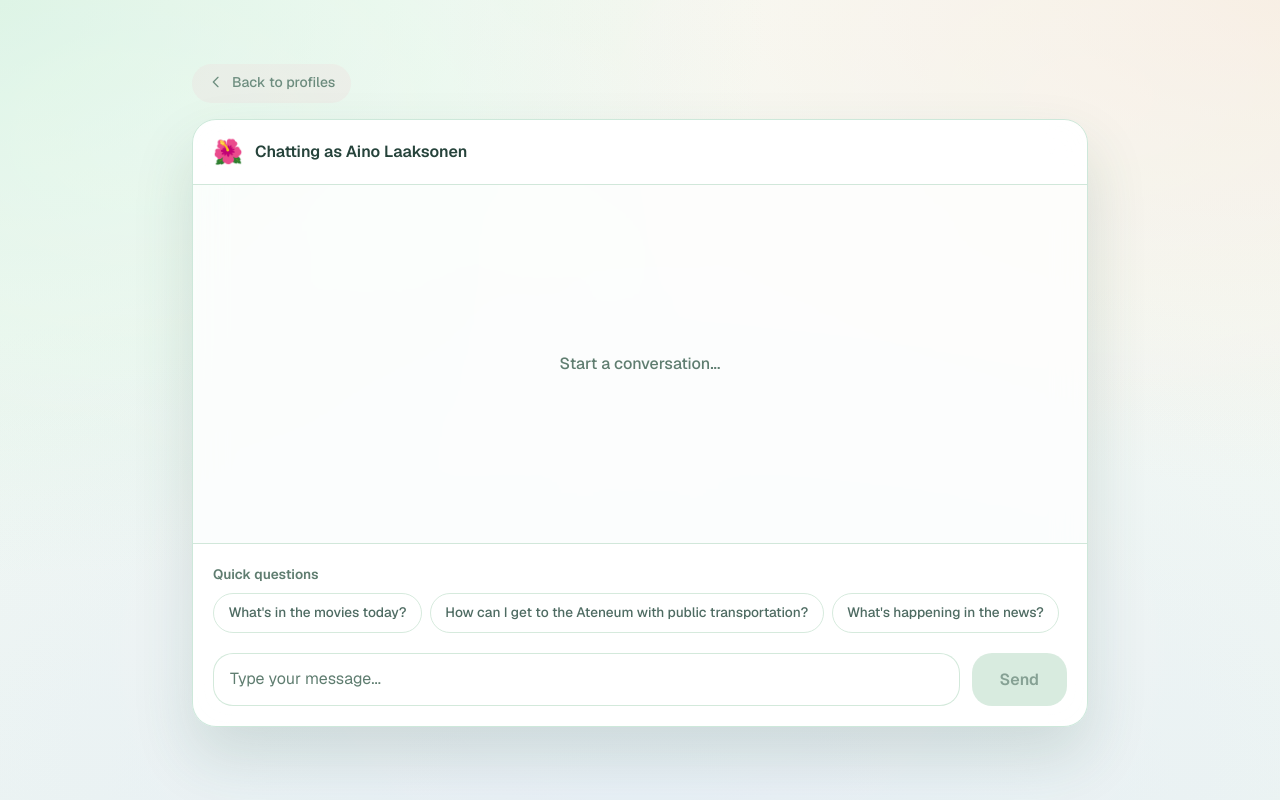
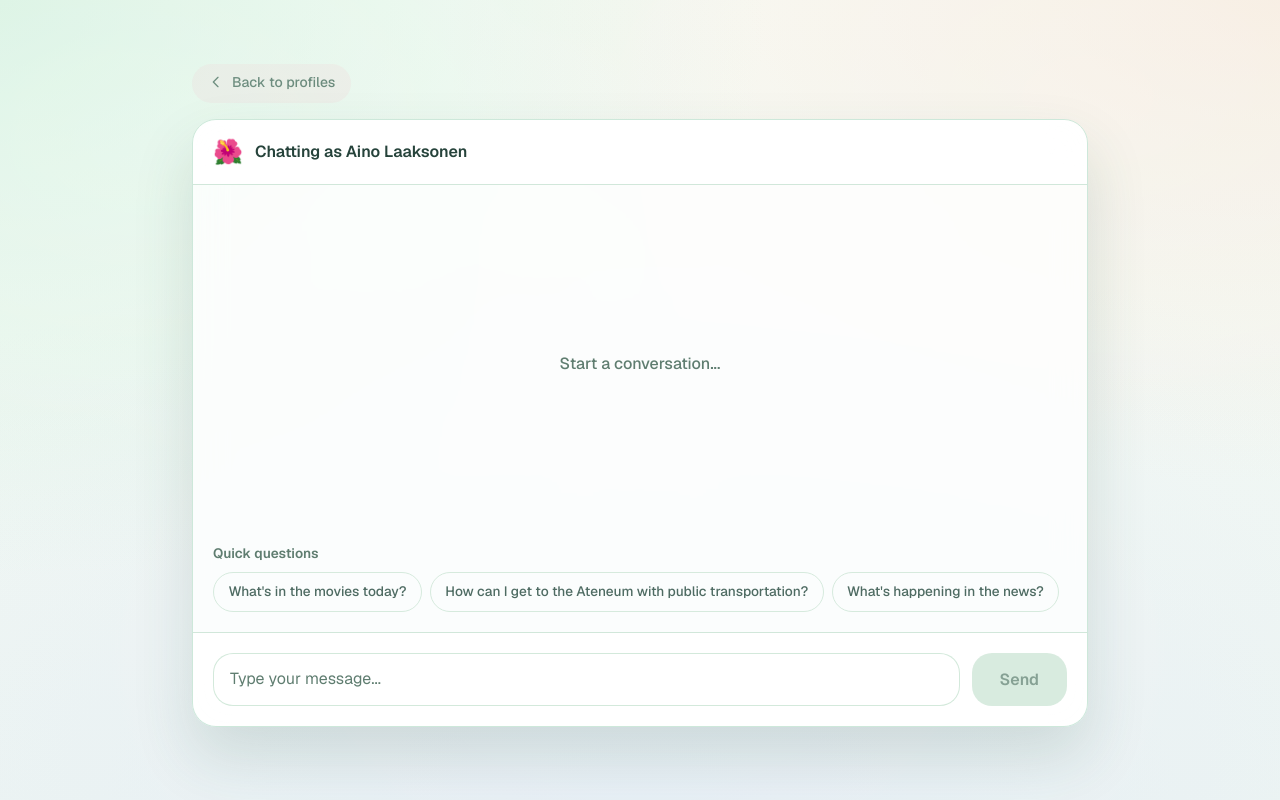
Before and after one commit to eloneonn/elderly-chat, a Next.js app: page / in a window 1280 px wide. Both pictures are taken after a click on the button 274 px from the left and 458 px from the top of the page. Built offline with nearby package versions, Linux system fonts and the light colour scheme.

Commit message:
improvement

```diff
--- a/components/ChatInput.tsx
+++ b/components/ChatInput.tsx
@@ -37,9 +37,9 @@ export default function ChatInput({
   };
 
   return (
-    <div className="chat-input p-5">
+    <>
       {presetMessages && presetMessages.length > 0 && (
-        <div className="chat-input__preset-row">
+        <div className="chat-input__preset-row px-5">
           <div className="chat-input__preset-label">Quick questions</div>
           <div className="chat-input__preset-list">
             {presetMessages.map((preset) => (
@@ -56,6 +56,8 @@ export default function ChatInput({
           </div>
         </div>
       )}
+
+      <div className="chat-input p-5">
         <div className="flex gap-3">
           <textarea
             value={message}
@@ -75,5 +77,6 @@ export default function ChatInput({
           </button>
         </div>
       </div>
+    </>
   );
 }
```
Lines whose indentation alone changed are shown as unchanged.
